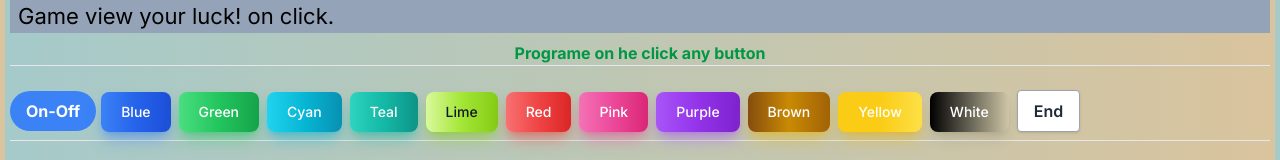
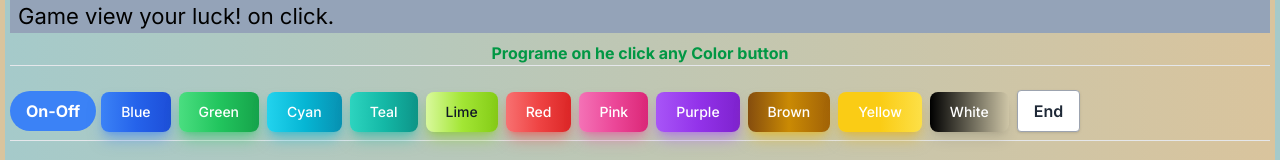
Before and after one commit to waseemghazigithub/rend, a Next.js app: page / in a window 1280 px wide. Both pictures are taken after a click on the button "On-Off". Shown: the top 160 px of the page. Built offline with nearby package versions, Linux system fonts and the light colour scheme.

Commit message:
update page.tsx

```diff
--- a/component/Test.tsx
+++ b/component/Test.tsx
@@ -3,7 +3,7 @@
 export const Test = () => {
   return (
 
-    <p> Programe on he click any button </p>
+    <p> Programe on he click any Color button </p>
 
   )
 }
```
